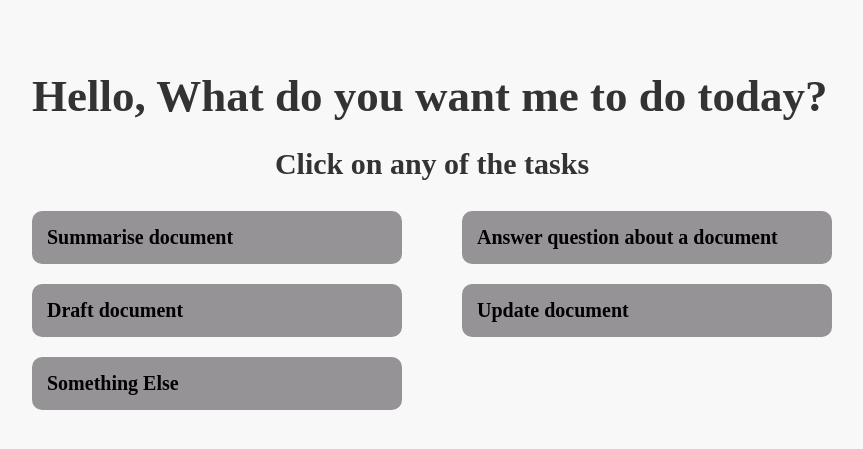
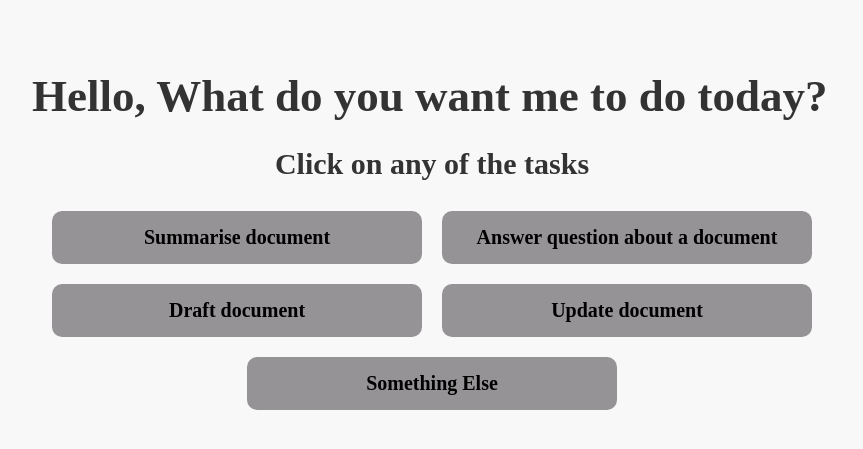
Before and after one commit to Mrigesh901/Dell-A-dev-0.1.1, a Flask app: page / in a window 1280 px wide. Shown: the top 449 px of the page, without its empty margins (208-1071 px from the left). Run offline with Flask 3, Linux system fonts and the light colour scheme.

Commit message:
style changed for prompt list , last prompt centered

```diff
--- a/static/styles.css
+++ b/static/styles.css
@@ -104,7 +104,7 @@ button[type="submit"]:hover {
     padding: 0;
     display: flex;
     flex-wrap: wrap;
-    justify-content: space-between;
+    justify-content: space-evenly;
 }
 
 #promptList li {
@@ -118,6 +118,7 @@ button[type="submit"]:hover {
     font-family:'Times New Roman', Times, serif;
     font-weight: bold;
     font-size: 20px;
+    text-align: center;
 }
 
 #promptList li:hover {
@@ -126,28 +127,28 @@ button[type="submit"]:hover {
 }
 
 /* Follow-up Prompts Styles */
-#followUpPrompts {
+/* #followUpPrompts {
     list-style: none;
     padding: 0;
     display: flex;
     flex-wrap: wrap;
     justify-content: space-between;
-}
+} */
 
-#followUpPrompts li {
-    width: calc(33.33% - 20px); /* Three cards per row with spacing */
+/* #followUpPrompts li {
+    width: calc(33.33% - 20px);
     margin-bottom: 20px;
     padding: 15px;
     background-color: #e8d7eb;
     border-radius: 8px;
     cursor: pointer;
     transition: transform 0.3s ease, background-color 0.3s ease;
-    box-sizing: border-box; /* Include padding and border in width calculation */
+    box-sizing: border-box;
     font-family:'Times New Roman', Times, serif;
     font-style: italic;
     font-weight: bold;
 }
-
+*/
 @media (max-width: 768px) {
     #followUpPrompts li {
         width: 100%; /* Display cards in one column on smaller screens */
```
